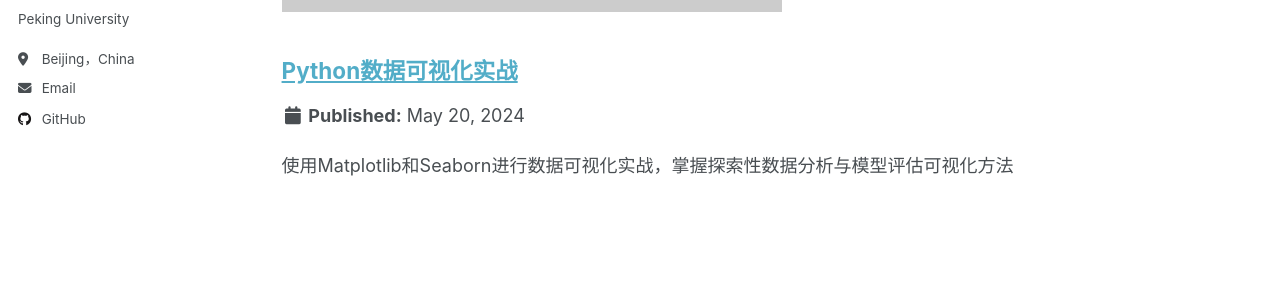
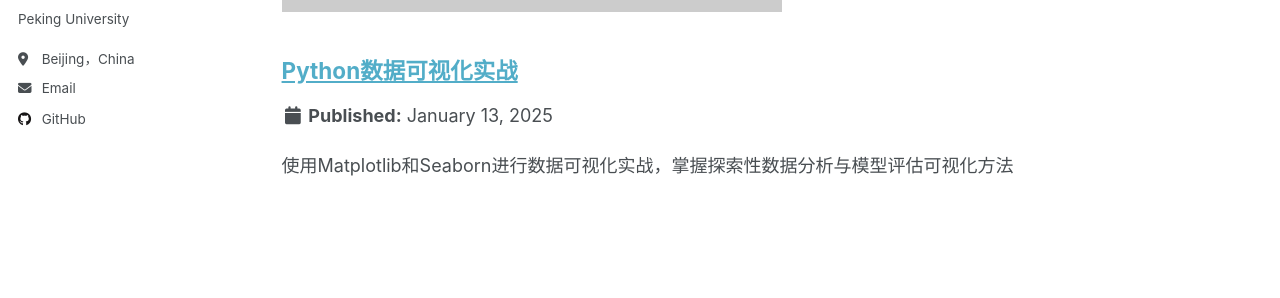
Before and after one commit to Alissa0106/Alissa0106.github.io, a Jekyll site: the page built from _pages/portfolio.html, in a window 1280 px wide and 900 px high, scrolled down 743 px. Shown: the part 307-605 px from the top of the window. Built offline with Jekyll 4.4.1, drawn with Linux system fonts in a browser that asks for light colours; a script that is not in the unit is left out.

Commit message:
Update python-data-visualization-practice.md

````diff
--- a/_portfolio/python-data-visualization-practice.md
+++ b/_portfolio/python-data-visualization-practice.md
@@ -3,7 +3,7 @@ title: "Python数据可视化实战"
 collection: portfolio
 type: "Data Analysis"
 permalink: /portfolio/python-data-visualization-practice
-date: 2024-05-20
+date: 2025-01-13
 excerpt: "使用Matplotlib和Seaborn进行数据可视化实战，掌握探索性数据分析与模型评估可视化方法"
 header:
   teaser: /images/portfolio/python-data-visualization-practice/age_distribution.png
@@ -28,10 +28,7 @@ tech_stack:
 ## 核心实现
 
 ### 探索性数据分析（EDA）可视化
-
----
-
-#### **年龄分布直方图**
+### **年龄分布直方图**
 **使用Seaborn绘制年龄分布直方图，同时显示核密度估计曲线以观察分布趋势：**
 ```python
 plt.figure(figsize=(8, 5))
@@ -41,7 +38,7 @@ plt.show()
 ![年龄分布直方图](/images/portfolio/python-data-visualization-practice/年龄分布直方图.png)
 
 ---
-#### **不同结局下实验室指标分布箱线图**
+### **不同结局下实验室指标分布箱线图**
 **创建 3x2 子图网格，绘制各实验室指标按患者结局分组的箱线图：**
 colname = ['age_month', 'lab_5237_min', 'lab_5227_min', 'lab_5225_range', 'lab_5235_max', 'lab_5257_min']
 fig, axs = plt.subplots(3, 2, constrained_layout=True, figsize=(10, 10))
@@ -52,7 +49,7 @@ plt.show()
 ![不同结局下各实验室指标分布](/images/portfolio/python-data-visualization-practice/不同结局下各实验室指标分布.png)
 
 ---
-#### **混淆矩阵热力图**
+### **混淆矩阵热力图**
 **定义混淆矩阵绘制函数，用于评估分类模型性能：**
 def confusion_matrix_plot(y_true, y_pred_prob, threshold=0.5, title='混淆矩阵'):
     y_pred = (y_pred_prob > threshold).astype(int)
@@ -66,6 +63,6 @@ def confusion_matrix_plot(y_true, y_pred_prob, threshold=0.5, title='混淆矩
     ax.yaxis.set_ticklabels(['存活(0)', '死亡(1)'])
     plt.show()
 
-# 调用函数（基于逻辑回归模型结果）
+### **调用函数（基于逻辑回归模型结果）**
 confusion_matrix_plot(y_true=y_test, y_pred_prob=y_pred_prob, threshold=0.5)
 ![混淆矩阵热力图](/images/portfolio/python-data-visualization-practice/混淆矩阵热力图.png)
````
